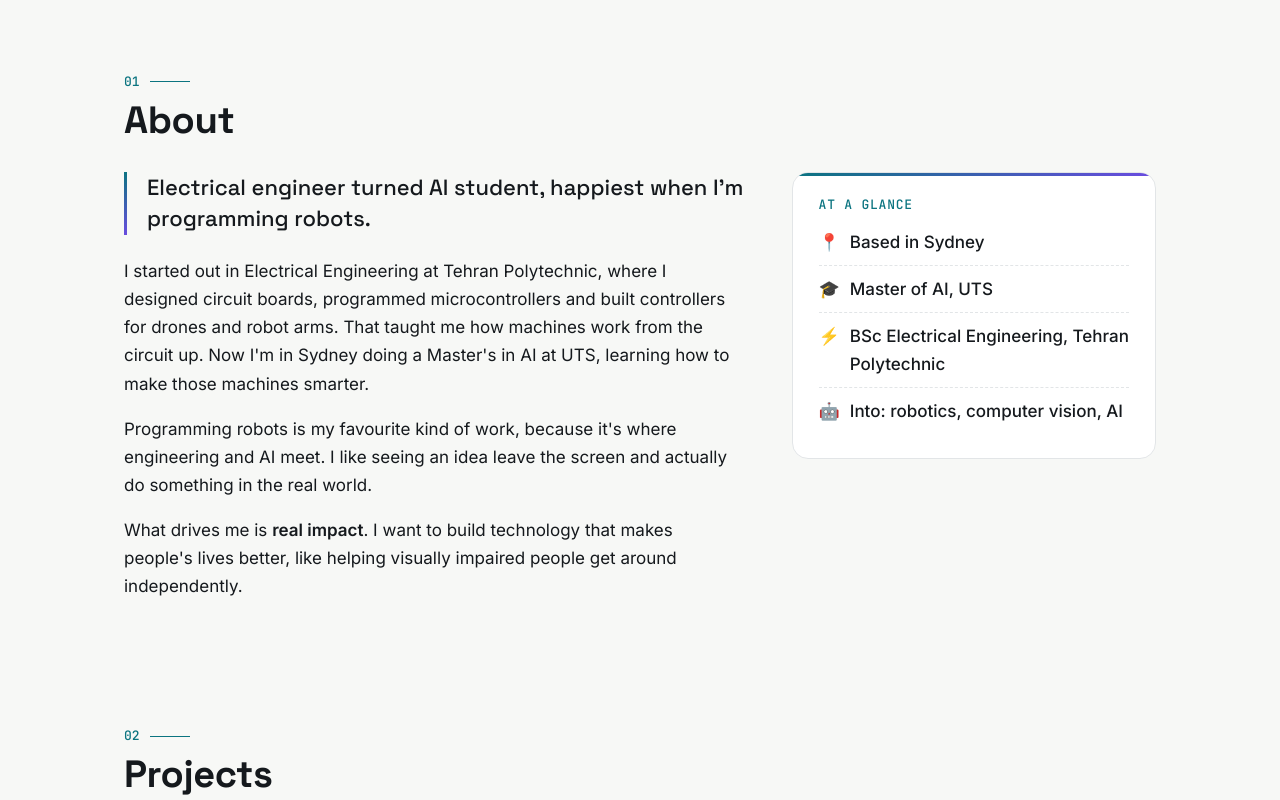
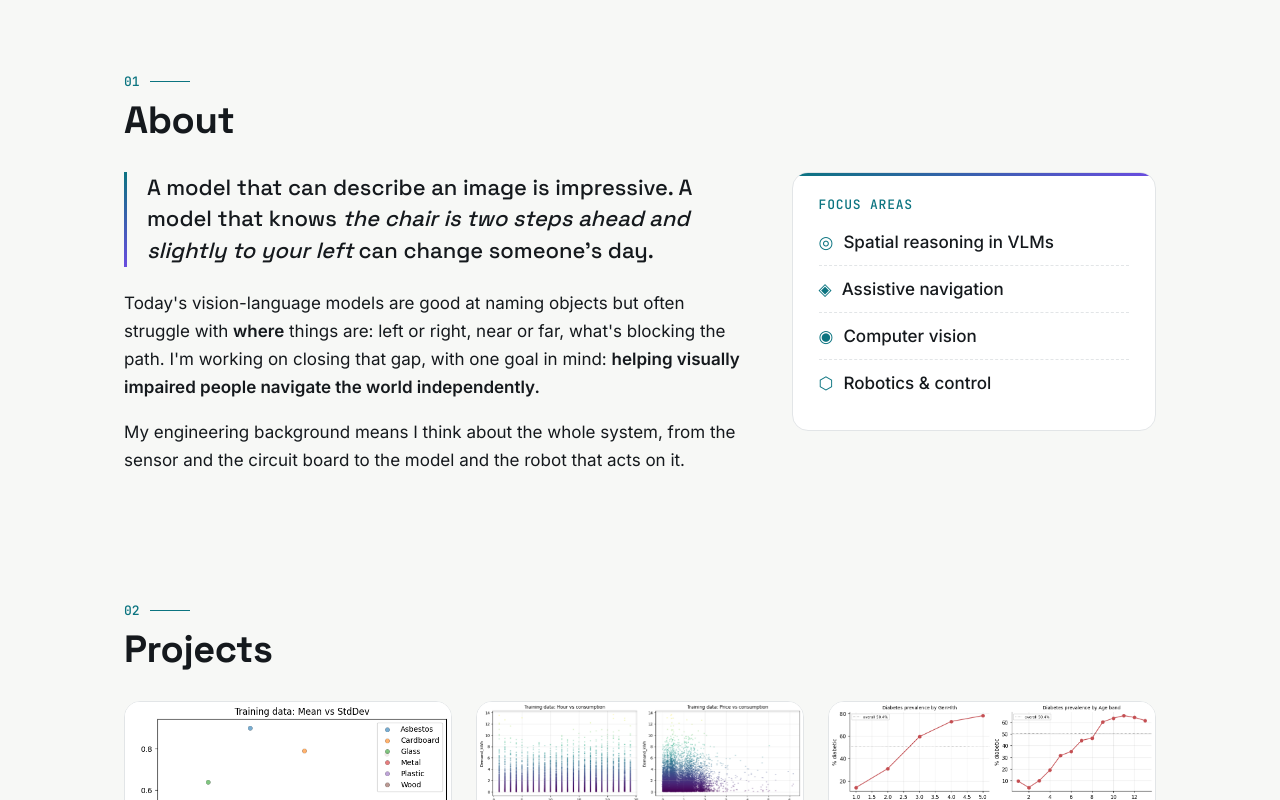
Before and after one commit to sheyda-nprst/sheyda-nprst.github.io, a plain HTML site: page index.html in a window 1280 px wide. Shown: the part 722-1522 px from the top of the page. Drawn offline with Linux system fonts and the light colour scheme.

Commit message:
Restore previous About section
Co-Authored-By: Claude Opus 5.5 <noreply@anthropic.com>

```diff
--- a/index.html
+++ b/index.html
@@ -67,18 +67,17 @@
       <h2 id="about-h">About</h2>
       <div class="about-grid">
         <div>
-          <p class="quote">Electrical engineer turned AI student, happiest when I'm programming robots.</p>
-          <p>I started out in Electrical Engineering at Tehran Polytechnic, where I designed circuit boards, programmed microcontrollers and built controllers for drones and robot arms. That taught me how machines work from the circuit up. Now I'm in Sydney doing a Master's in AI at UTS, learning how to make those machines smarter.</p>
-          <p>Programming robots is my favourite kind of work, because it's where engineering and AI meet. I like seeing an idea leave the screen and actually do something in the real world.</p>
-          <p>What drives me is <strong>real impact</strong>. I want to build technology that makes people's lives better, like helping visually impaired people get around independently.</p>
+          <p class="quote">A model that can describe an image is impressive. A model that knows <em>the chair is two steps ahead and slightly to your left</em> can change someone's day.</p>
+          <p>Today's vision-language models are good at naming objects but often struggle with <strong>where</strong> things are: left or right, near or far, what's blocking the path. I'm working on closing that gap, with one goal in mind: <strong>helping visually impaired people navigate the world independently.</strong></p>
+          <p>My engineering background means I think about the whole system, from the sensor and the circuit board to the model and the robot that acts on it.</p>
         </div>
-        <aside class="focus" aria-label="At a glance">
-          <h3>At a glance</h3>
+        <aside class="focus" aria-label="Focus areas">
+          <h3>Focus areas</h3>
           <ul>
-            <li><span aria-hidden="true">📍</span> Based in Sydney</li>
-            <li><span aria-hidden="true">🎓</span> Master of AI, UTS</li>
-            <li><span aria-hidden="true">⚡</span> BSc Electrical Engineering, Tehran Polytechnic</li>
-            <li><span aria-hidden="true">🤖</span> Into: robotics, computer vision, AI</li>
+            <li><span aria-hidden="true">◎</span> Spatial reasoning in VLMs</li>
+            <li><span aria-hidden="true">◈</span> Assistive navigation</li>
+            <li><span aria-hidden="true">◉</span> Computer vision</li>
+            <li><span aria-hidden="true">⬡</span> Robotics &amp; control</li>
           </ul>
         </aside>
       </div>
```
